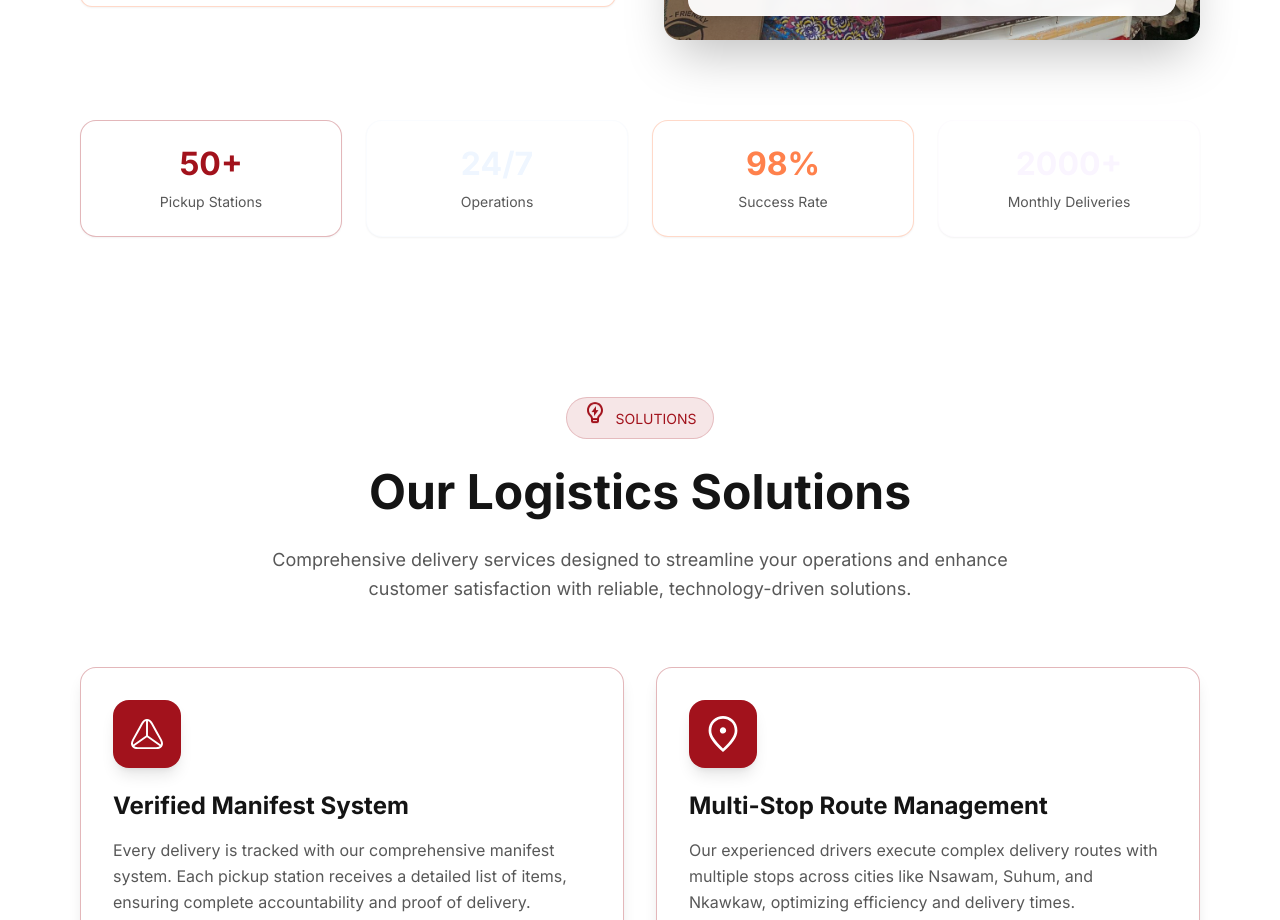
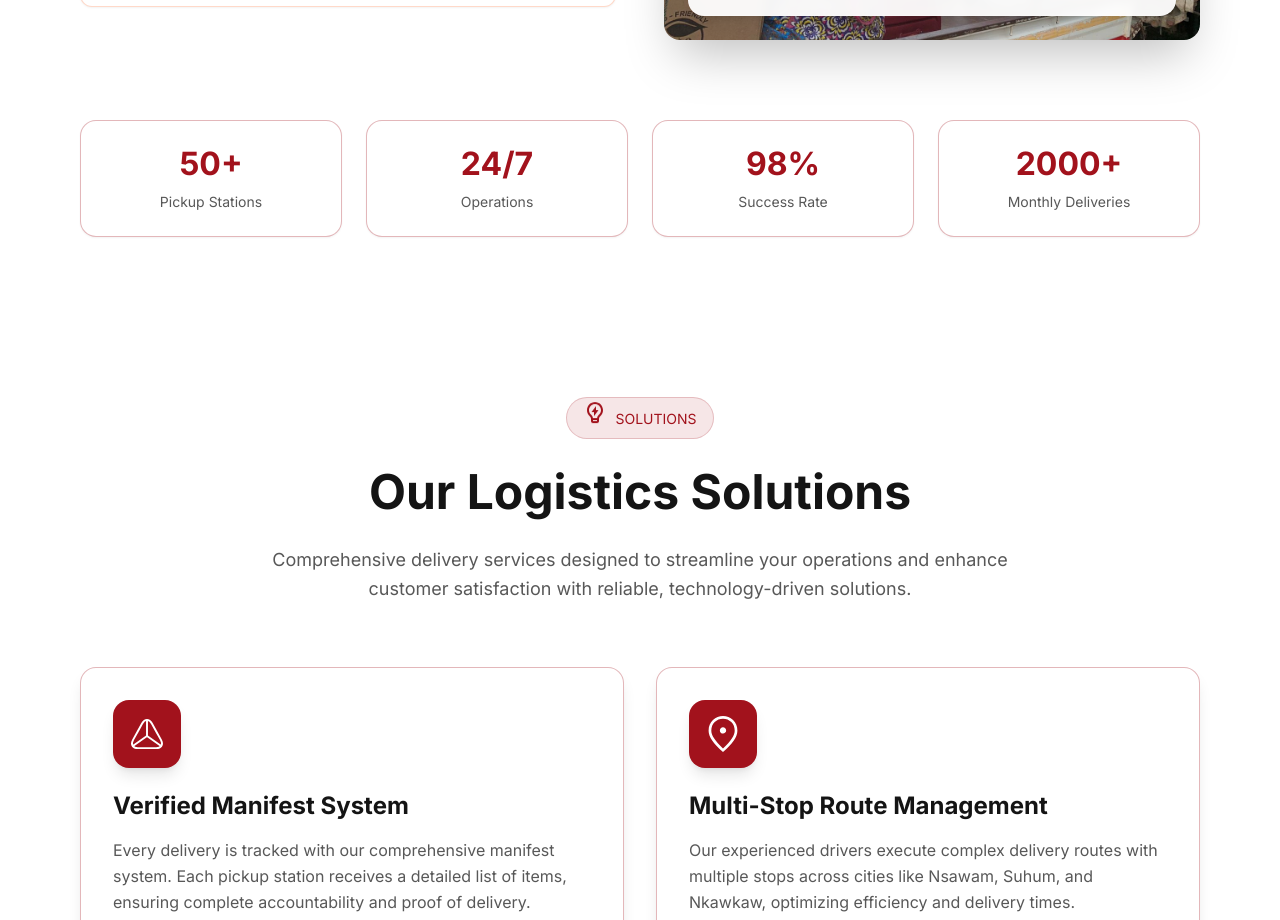
Before and after one commit to AhianyoElisha/eds, a Next.js app: page / in a window 1280 px wide. Shown: the part 4260-5180 px from the top of the page. Built offline with nearby package versions, Linux system fonts and the light colour scheme.

Commit message:
changes to colors in features section

```diff
--- a/components/Guide.tsx
+++ b/components/Guide.tsx
@@ -120,16 +120,16 @@ const Guide = () => {
             <div className='bold-32 text-green-50 mb-2'>50+</div>
             <p className='regular-14 text-gray-50'>Pickup Stations</p>
           </div>
-          <div className='text-center p-6 rounded-2xl bg-white border border-blue-50/30 shadow-sm hover:shadow-lg transition-all duration-300'>
-            <div className='bold-32 text-blue-50 mb-2'>24/7</div>
+          <div className='text-center p-6 rounded-2xl bg-white border border-green-50/30 shadow-sm hover:shadow-lg transition-all duration-300'>
+            <div className='bold-32 text-green-50 mb-2'>24/7</div>
             <p className='regular-14 text-gray-50'>Operations</p>
           </div>
-          <div className='text-center p-6 rounded-2xl bg-white border border-orange-50/30 shadow-sm hover:shadow-lg transition-all duration-300'>
-            <div className='bold-32 text-orange-50 mb-2'>98%</div>
+          <div className='text-center p-6 rounded-2xl bg-white border border-green-50/30 shadow-sm hover:shadow-lg transition-all duration-300'>
+            <div className='bold-32 text-green-50 mb-2'>98%</div>
             <p className='regular-14 text-gray-50'>Success Rate</p>
           </div>
-          <div className='text-center p-6 rounded-2xl bg-white border border-purple-50/30 shadow-sm hover:shadow-lg transition-all duration-300'>
-            <div className='bold-32 text-purple-50 mb-2'>2000+</div>
+          <div className='text-center p-6 rounded-2xl bg-white border border-green-50/30 shadow-sm hover:shadow-lg transition-all duration-300'>
+            <div className='bold-32 text-green-50 mb-2'>2000+</div>
             <p className='regular-14 text-gray-50'>Monthly Deliveries</p>
           </div>
         </div>
```
